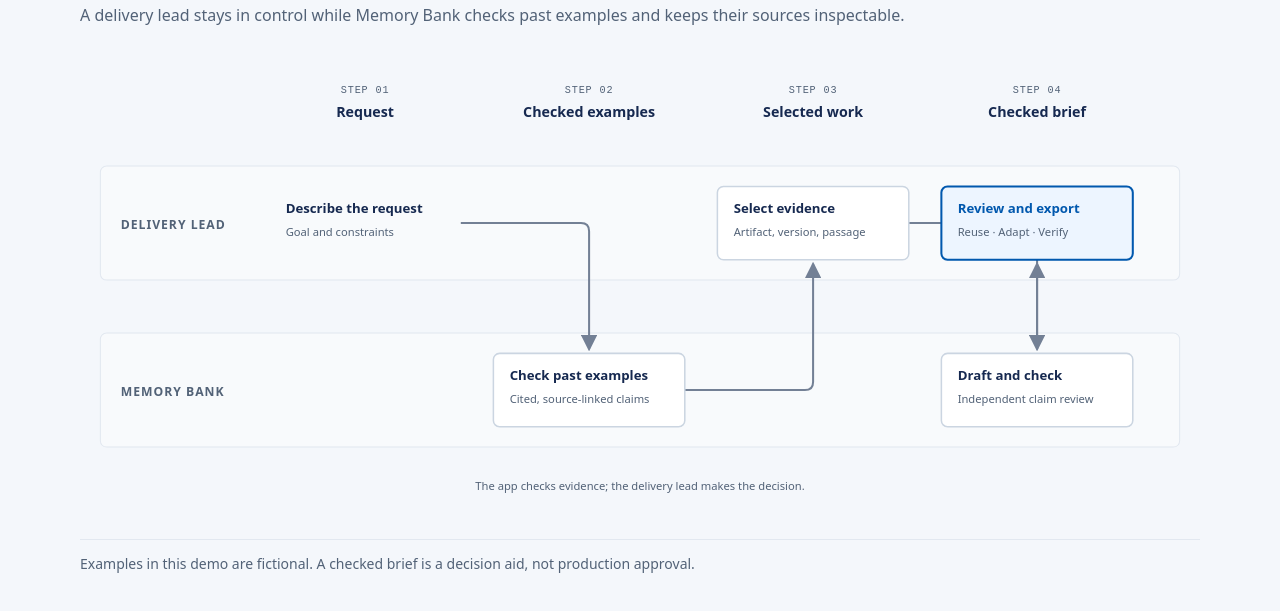
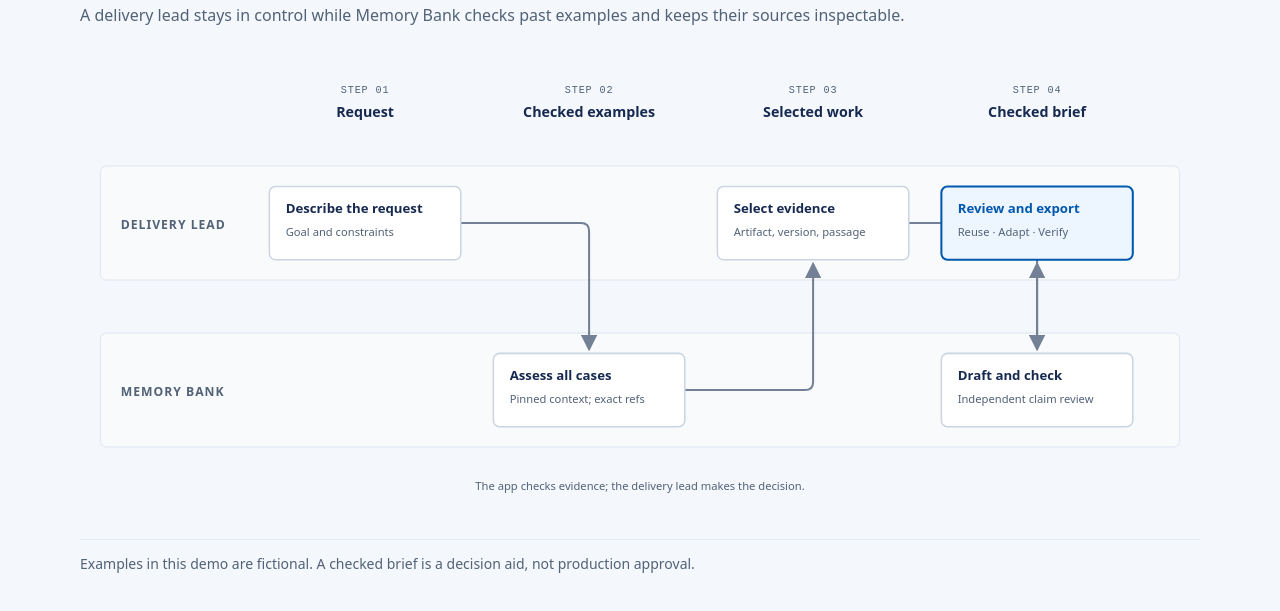
Before and after one commit to Zura1555/memory-bank, a website: page docs/hackathon-workflow.html in a window 1280 px wide. Shown: the part 103-714 px from the top of the page. Drawn offline with Linux system fonts and the light colour scheme.

Commit message:
docs: explain Memory Bank versus RAG

```diff
--- a/docs/hackathon-workflow.html
+++ b/docs/hackathon-workflow.html
@@ -78,11 +78,12 @@
           <path class="flow" d="M594 332 H712 Q720 332 720 324 V208" />
           <path class="flow" d="M814 168 H932 Q940 168 940 176 V292" />
           <path class="flow" d="M940 292 V208" />
+          <rect class="node" x="186" y="132" width="188" height="72" rx="6" />
           <text class="node-title" x="202" y="158">Describe the request</text>
           <text class="node-copy" x="202" y="181">Goal and constraints</text>
           <rect class="node" x="406" y="296" width="188" height="72" rx="6" />
-          <text class="node-title" x="422" y="322">Check past examples</text>
-          <text class="node-copy" x="422" y="345">Cited, source-linked claims</text>
+          <text class="node-title" x="422" y="322">Assess all cases</text>
+          <text class="node-copy" x="422" y="345">Pinned context; exact refs</text>
           <rect class="node" x="626" y="132" width="188" height="72" rx="6" />
           <text class="node-title" x="642" y="158">Select evidence</text>
           <text class="node-copy" x="642" y="181">Artifact, version, passage</text>
```
Also changed, not shown: README.md.
